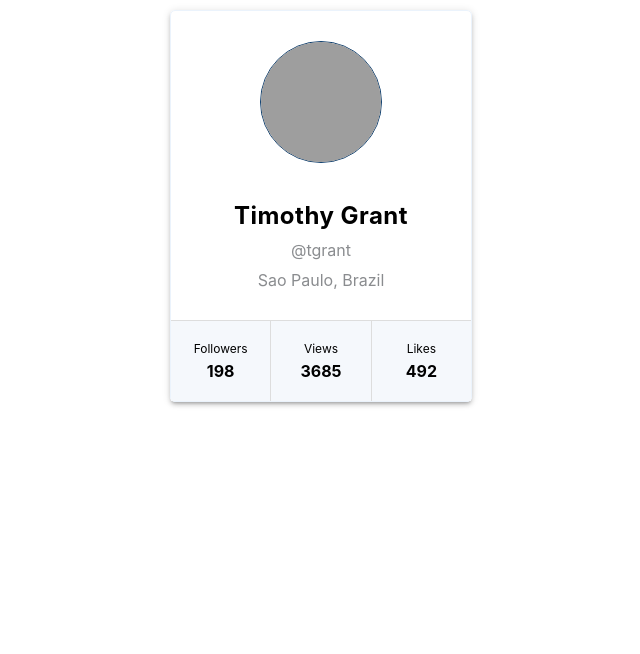
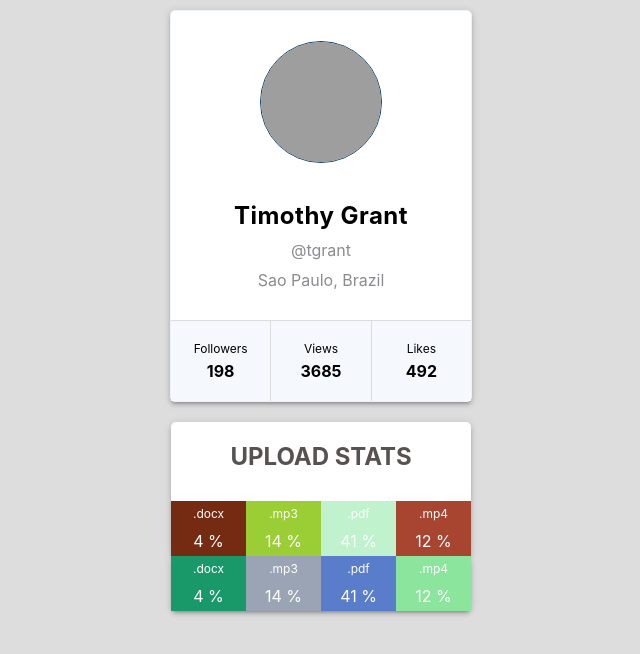
Before and after one commit to SerhiiShapovalov/goit-react-hw-01-components, a React (Create React App) app: page / in a window 1280 px wide. Shown: the top 654 px of the page, without its empty margins (319-959 px from the left). Built offline with nearby package versions, Linux system fonts and the light colour scheme; grey boxes are pictures that could not be loaded.

Commit message:
Finished Statistics

```diff
--- a/src/components/App.jsx
+++ b/src/components/App.jsx
@@ -1,8 +1,11 @@
 import Profile from './Profile/Profile';
 import user from '../data/user.json';
+import Statistics from './Statistics/Statistics';
+import data from '../data/data.json';
 
 export const App = () => {
   return (
+    <div>
       <div>
         <Profile
           username={user.username}
@@ -12,5 +15,10 @@ export const App = () => {
           stats={user.stats}
         />
       </div>
+      <div>
+        <Statistics title="Upload stats" stats={data} />
+        <Statistics stats={data} />
+      </div>
+    </div>
   );
 };
--- a/src/components/Profile/Profile.module.css
+++ b/src/components/Profile/Profile.module.css
@@ -2,8 +2,9 @@
   display: flex;
   flex-direction: column;
   align-items: center;
-  margin: 10px auto;
+  margin: 10px auto 20px;
   width: 300px;
+  background-color: #fff;
   border: 1px solid #ebf3fc;
   border-radius: 5px;
   box-shadow: rgb(0 0 0 / 20%) 0px 3px 3px -2px,
--- /dev/null
+++ b/src/components/Statistics/Statistics.jsx
@@ -0,0 +1,39 @@
+import PropTypes from 'prop-types';
+import css from './Statistics.module.css';
+
+function randomHexColor() {
+  return `#${Math.floor(Math.random() * 16777215).toString(16)}`;
+}
+
+export default function Statistics({ title, stats }) {
+  return (
+    <section className={css.statistics}>
+      {title && <h2 className={css.title}>{title}</h2>}
+
+      <ul className={css.statList}>
+        {stats.map(({ id, label, percentage }) => {
+          return (
+            <li
+              className={css.item}
+              key={id}
+              style={{ backgroundColor: randomHexColor() }}
+            >
+              <span className={css.label}>{label}</span>
+              <span className={css.percentage}>{percentage} %</span>
+            </li>
+          );
+        })}
+      </ul>
+    </section>
+  );
+}
+
+Statistics.prototype = {
+  title: PropTypes.string,
+  stats: PropTypes.arrayOf(
+    PropTypes.shape({
+      label: PropTypes.string.isRequired,
+      percentage: PropTypes.number.isRequired,
+    })
+  ).isRequired,
+};
--- /dev/null
+++ b/src/components/Statistics/Statistics.module.css
@@ -0,0 +1,45 @@
+.statistics {
+  display: flex;
+  flex-direction: column;
+  align-items: center;
+  margin: 0 auto;
+  width: 300px;
+  background-color: #fff;
+  border: none;
+  border-radius: 5px;
+  box-shadow: rgb(0 0 0 / 20%) 0px 3px 3px -2px,
+    rgb(0 0 0 / 14%) 0px 3px 4px 0px, rgb(0 0 0 / 12%) 0px 1px 8px 0px;
+}
+
+.title {
+  text-transform: uppercase;
+  color: #575151;
+  margin-top: 20px;
+  margin-bottom: 30px;
+}
+
+.statList {
+  display: flex;
+  align-items: space-evenly;
+  justify-content: center;
+  width: 100%;
+  background-color: #f5f8fc;
+}
+
+.item {
+  display: flex;
+  flex-direction: column;
+  align-items: center;
+  padding: 20px 0;
+  width: calc(100% / 4);
+  border: none;
+  padding: 5px;
+
+  color: #fff;
+  background-color: #ccc;
+}
+
+.label {
+  font-size: 12px;
+  margin-bottom: 10px;
+}
--- /dev/null
+++ b/src/data/data.json
@@ -0,0 +1,6 @@
+[
+  { "id": "id-1", "label": ".docx", "percentage": 4 },
+  { "id": "id-3", "label": ".mp3", "percentage": 14 },
+  { "id": "id-2", "label": ".pdf", "percentage": 41 },
+  { "id": "id-5", "label": ".mp4", "percentage": 12 }
+]
--- a/src/index.css
+++ b/src/index.css
@@ -7,6 +7,7 @@ body {
     sans-serif;
   -webkit-font-smoothing: antialiased;
   -moz-osx-font-smoothing: grayscale;
+  background-color: #d3d3d3c0;
 }
 
 code {
```
Lines whose indentation alone changed are shown as unchanged.
